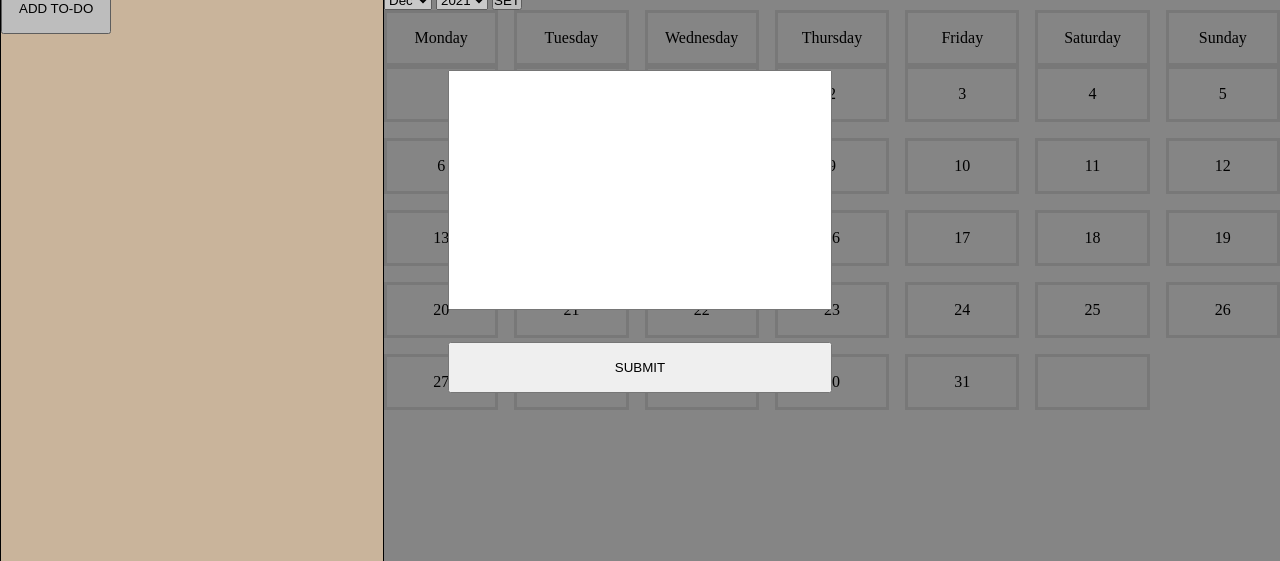
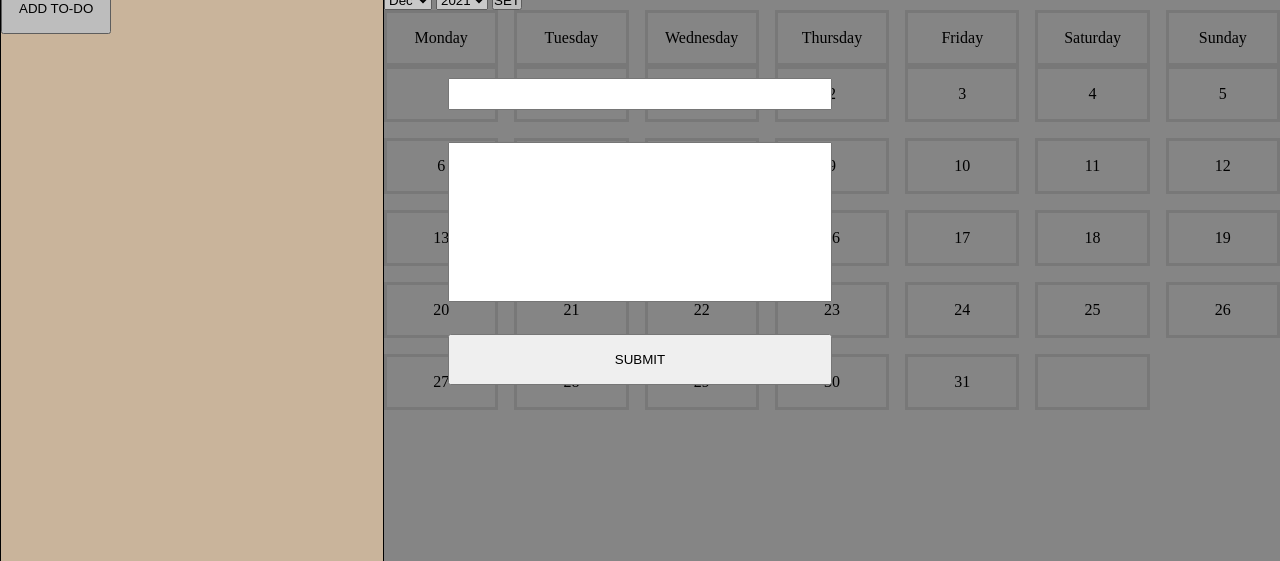
Before and after one commit to sabinaander/miniprojekt-git, a plain HTML site: page index.html in a window 1280 px wide. Both pictures are taken after a click on the button "ADD TO-DO". Shown: the part 169-730 px from the top of the page. Drawn offline with Linux system fonts and the light colour scheme.

Commit message:
added a title

```diff
--- a/todo.css
+++ b/todo.css
@@ -8,6 +8,14 @@
     inset: 0;
 }
 
+.titleInput{
+    height: 4vh;
+}
+
+.descriptionInput{
+    height: 20vh;
+}
+
 #toDoForm{
     display: flex;
     flex-direction: column;
@@ -15,9 +23,7 @@
     width: 30vw;
 }
 
-#toDoForm input{
-    height: 30vh;
-}
+
 
 button{
     padding: 1rem;
--- a/todo.js
+++ b/todo.js
@@ -32,10 +32,18 @@ toDoBtn.onclick = function (event) {
         // closeContainerBtn.innerHTML = 'CLOSE'
         // toDoForm.appendChild(closeContainerBtn)
 
-        let toDoInput = document.createElement('INPUT')
-        toDoInput.setAttribute('type', 'text')
-        toDoInput.setAttribute('name', 'description')
-        toDoForm.appendChild(toDoInput)
+        let titleInput = document.createElement('INPUT')
+        titleInput.classList.add('titleInput')
+        titleInput.setAttribute('type', 'text')
+        titleInput.setAttribute('name', 'title')
+        toDoForm.appendChild(titleInput)
+
+        // create div element for big input with description of the todo
+        let descriptionInput = document.createElement('INPUT')
+        descriptionInput.classList.add('descriptionInput')
+        descriptionInput.setAttribute('type', 'text')
+        descriptionInput.setAttribute('name', 'description')
+        toDoForm.appendChild(descriptionInput)
 
         // create button and add text
         let submitToDoBtn = document.createElement('BUTTON')
@@ -51,7 +59,7 @@ toDoBtn.onclick = function (event) {
             toDos.push({
                 // date: dateInput.value
                 // title: titleInput.value
-                description: toDoInput.value
+                description: descriptionInput.value
             })
         })
 }
```
